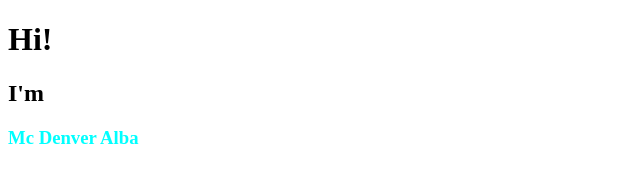
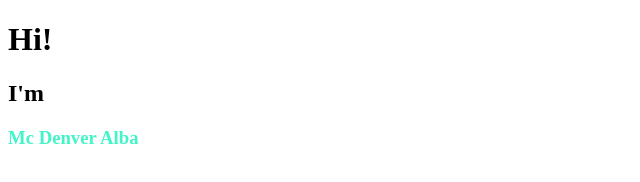
Before and after one commit to mcalba14/mcdenver.github.io, a plain HTML site: page index.html in a window 1280 px wide. Shown: the whole page, without its empty margins (0-640 px from the left). Drawn offline with Linux system fonts and the light colour scheme.

Commit message:
Update index.html

```diff
--- a/index.html
+++ b/index.html
@@ -6,6 +6,6 @@
 </head>
 <body>
 <h1 style="color:black;">Hi!</h1>
-  <p><h2>I'm</h2> <h3 style="color:#00FFFF;">Mc Denver Alba</h3></p>
+  <p><h2>I'm</h2> <h3 style="color:#42f5c8;">Mc Denver Alba</h3></p>
 </body>
 </html>
```
